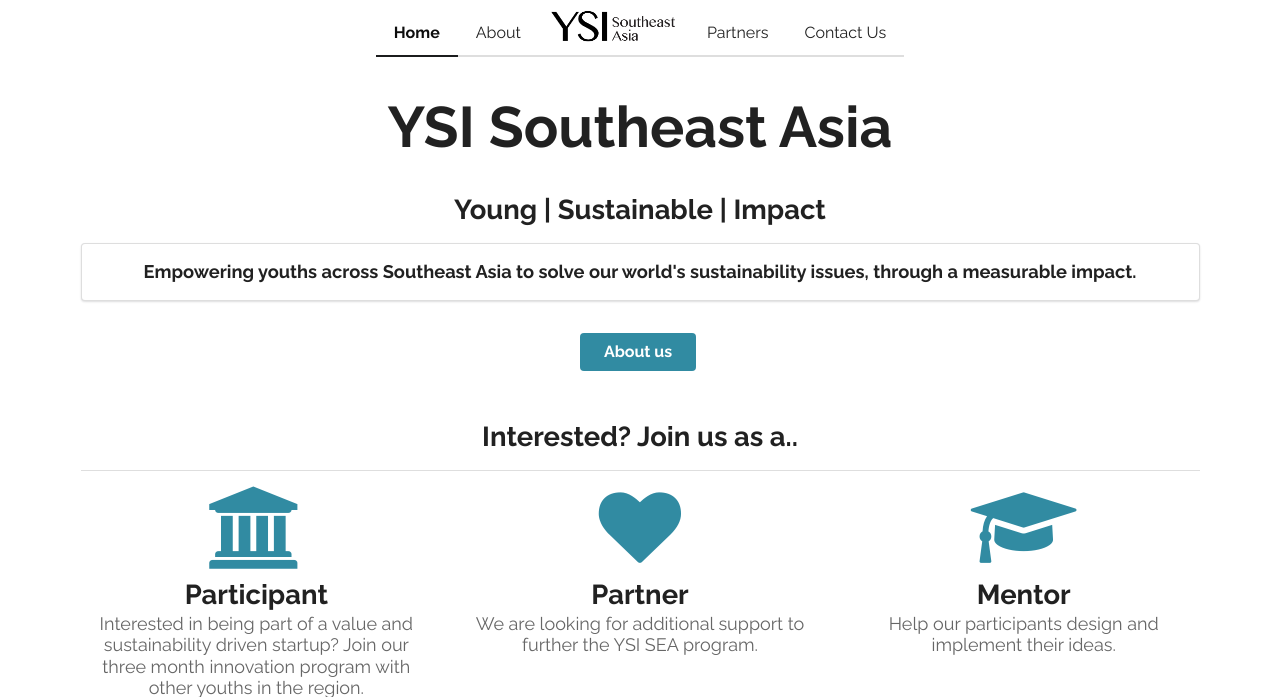
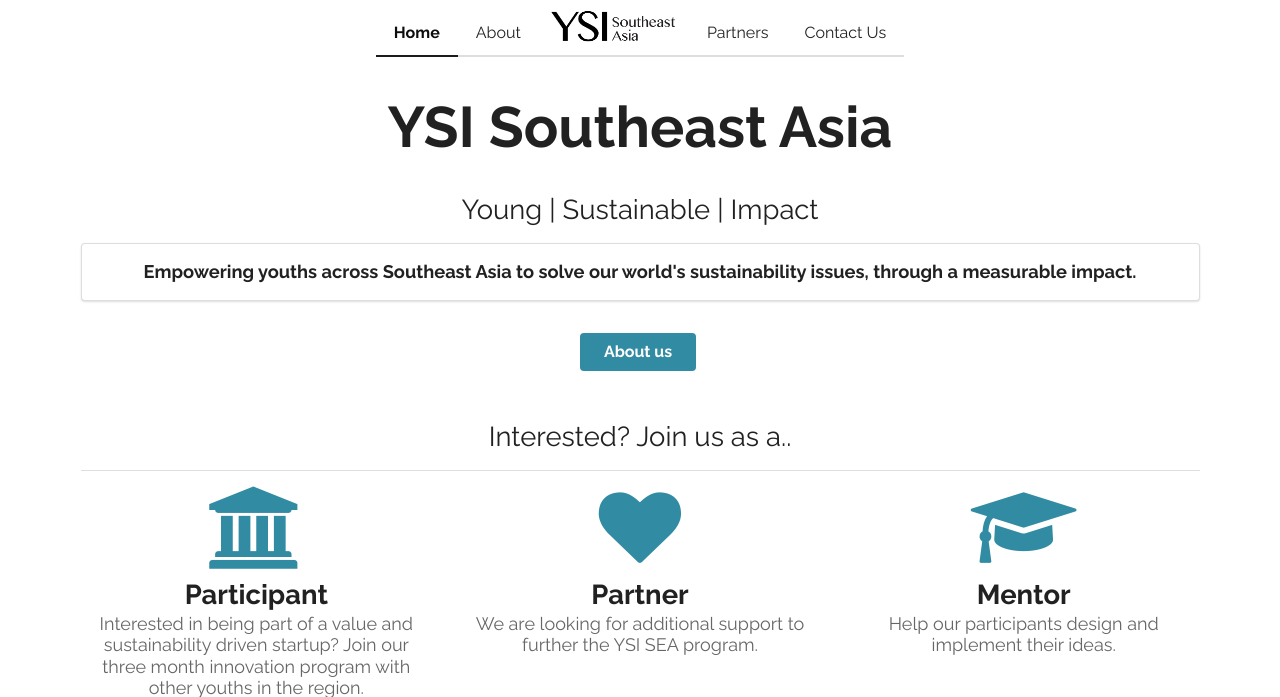
Before and after one commit to frizensami/ysi-website, a Flask app: page / in a window 1280 px wide. Shown: the top 697 px of the page. Run offline with Flask 2, Linux system fonts and the light colour scheme.

Commit message:
Change font-weights to create hierarchy

```diff
--- a/templates/index.html
+++ b/templates/index.html
@@ -31,7 +31,7 @@
 <div class="ui vertical masthead center aligned segment">
    <div class="ui padded text container" >
        <h1 class="ui header" style="margin-top: 0.3em;"> YSI Southeast Asia </h1>
-       <h2> Young | Sustainable | Impact </h2>
+       <h2 style="font-weight: 100"> Young | Sustainable | Impact </h2>
    </div>
    <div class="ui segment" style="margin-bottom: 2em">
     <h3> Empowering youths across Southeast Asia to solve our world's sustainability issues, through a measurable impact.</h3>
@@ -42,7 +42,7 @@
 
 <div class="ui container">
 <div class="ui vertical center aligned segment">
-    <h2> Interested? Join us as a.. </h2>
+    <h2 style="font-weight: 200"> Interested? Join us as a.. </h2>
 </div>
 <div class="ui vertical stripe segment">
 <div class="ui equal width stackable  grid">
```
